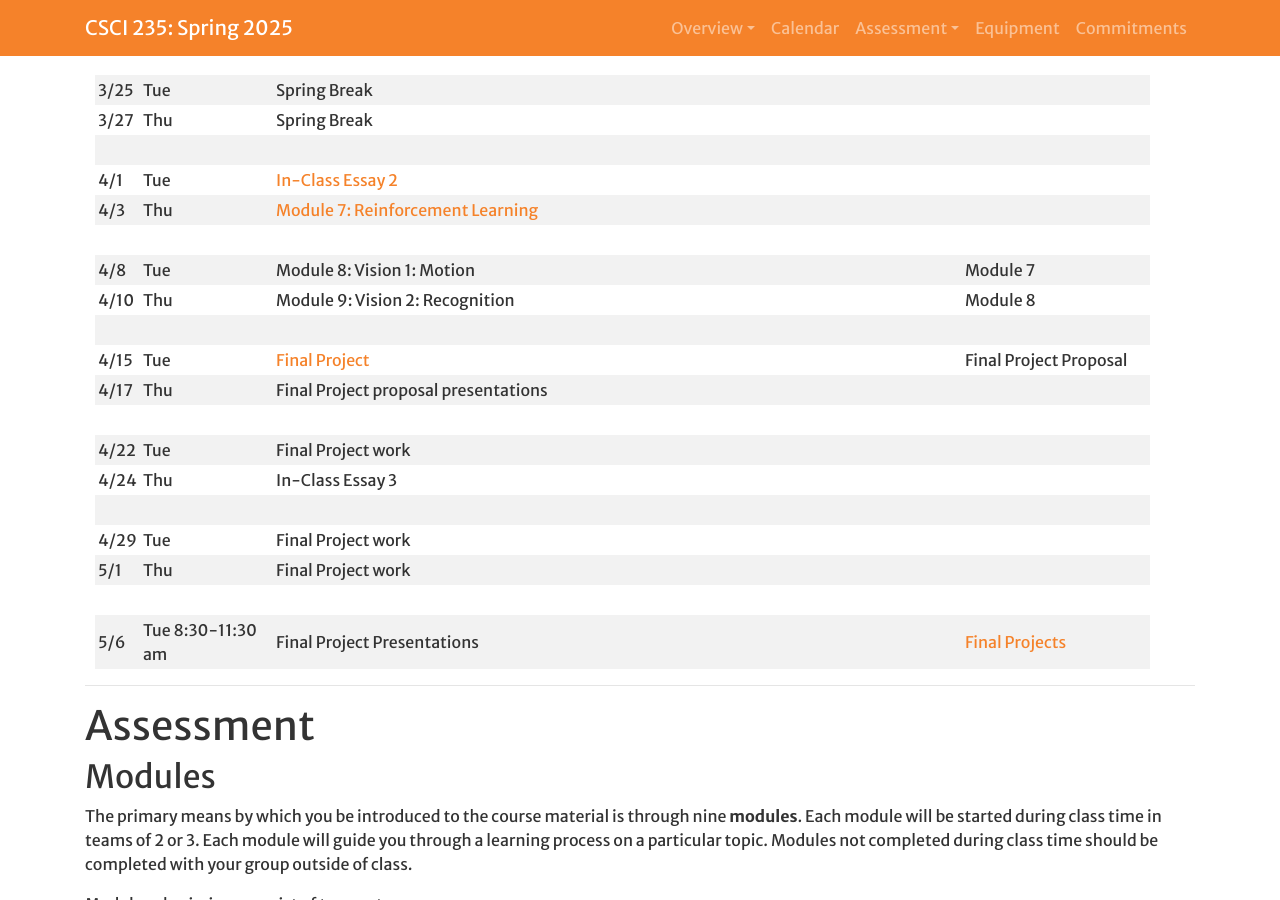
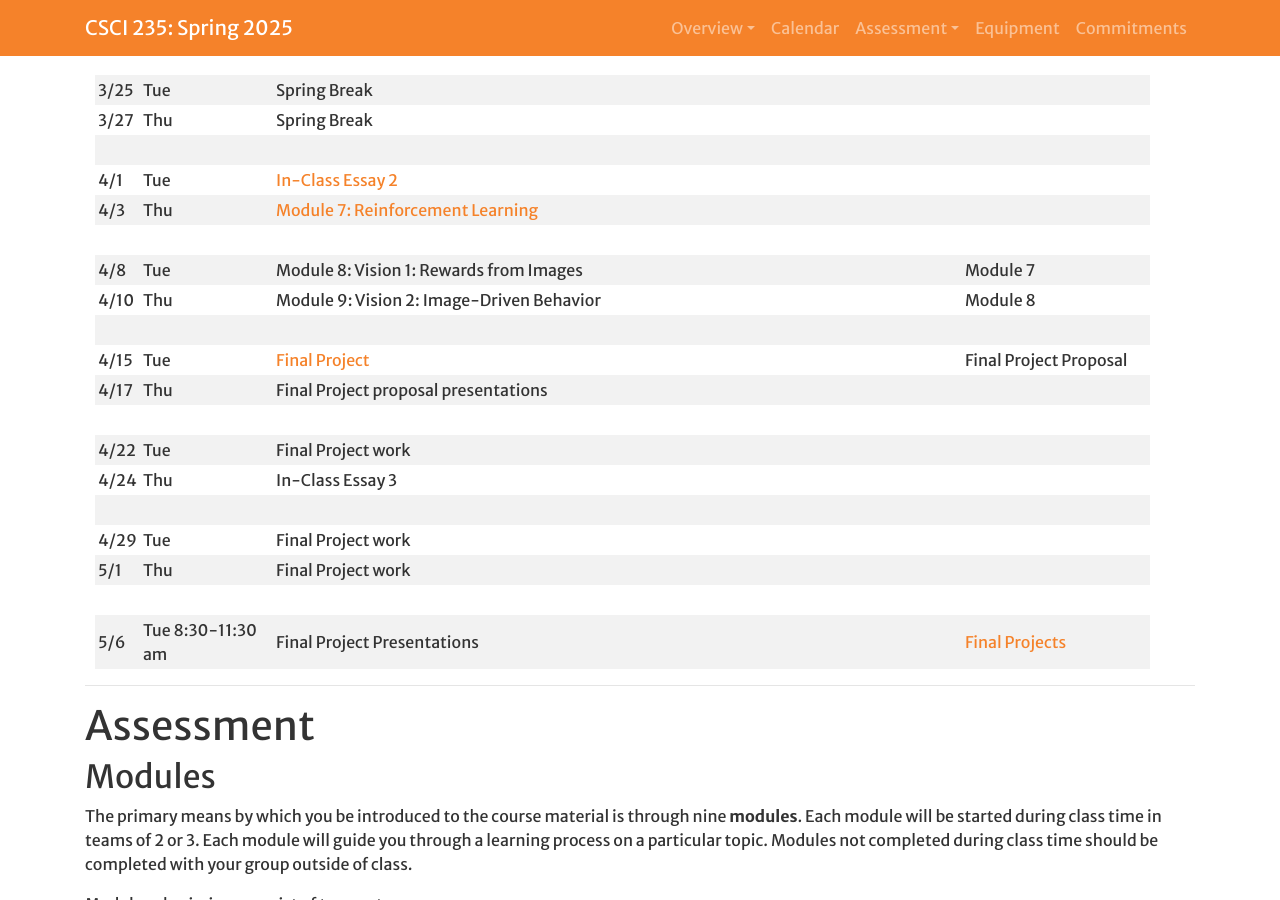
Before and after one commit to Hendrix-CS/csci235, a Jekyll site: the page built from index.md, in a window 1280 px wide and 900 px high, scrolled down 2301 px. Built offline with Jekyll 4.4.1, drawn with Linux system fonts in a browser that asks for light colours; a script that is not in the unit is left out; our own code applies the rules of GitHub Pages for plain Markdown files.

Commit message:
Started module 9

```diff
--- a/index.md
+++ b/index.md
@@ -67,8 +67,8 @@ Upon completing this course, our goal is for you to be able to:
 | 4/1  | Tue | [In-Class Essay 2]({{site.baseurl}}/essays/essay2.html) | | |
 | 4/3  | Thu | [Module 7: Reinforcement Learning]({{site.baseurl}}/modules/qlearning.html) | ||
 |
-| 4/8  | Tue | Module 8: Vision 1: Motion |  |  Module 7 |
-| 4/10 | Thu | Module 9: Vision 2: Recognition |  | Module 8 |
+| 4/8  | Tue | Module 8: Vision 1: Rewards from Images |  |  Module 7 |
+| 4/10 | Thu | Module 9: Vision 2: Image-Driven Behavior |  | Module 8 |
 |      |
 | 4/15 | Tue | [Final Project]({{site.baseurl}}/projects/Final.html) |  | Final Project Proposal |
 | 4/17 | Thu | Final Project proposal presentations |  |  |
```
Also changed, not shown: modules/image_behavior.md (added, +14 -0 lines).
